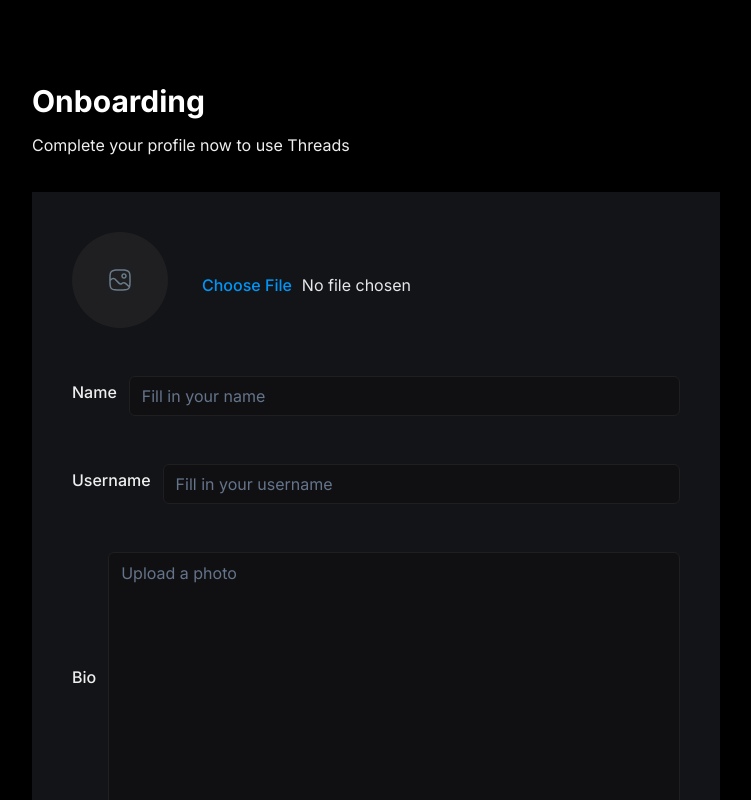
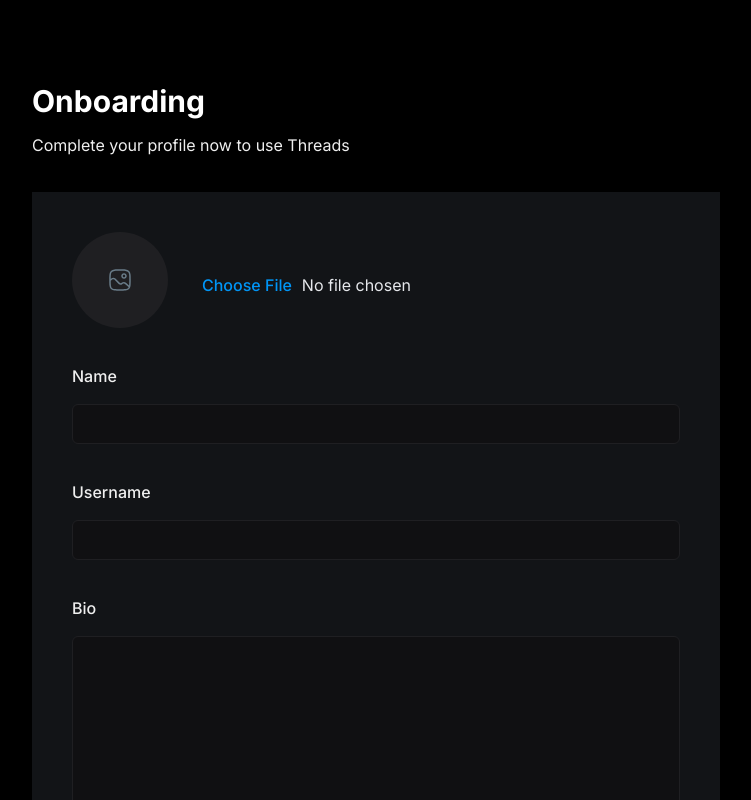
Before and after one commit to AdonisAgelis/threads-clone, a Next.js app: page /onboarding in a window 1280 px wide. Shown: the top 800 px of the page, without its empty margins (264-1015 px from the left). Built offline with nearby package versions, Linux system fonts and the light colour scheme; no server answers.

Commit message:
next.config changes

```diff
--- a/components/forms/AccountProfile.tsx
+++ b/components/forms/AccountProfile.tsx
@@ -6,11 +6,9 @@
 import {
   Form,
   FormControl,
-  FormDescription,
   FormField,
   FormItem,
   FormLabel,
-  FormMessage,
 } from "@/components/ui/form";
 import { Input } from "@/components/ui/input";
 import { Textarea } from "@/components/ui/textarea";
@@ -35,10 +33,10 @@
   const form = useForm({
     resolver: zodResolver(UserValidation),
     defaultValues: {
-      profile_photo: "",
-      name: "",
-      username: "",
-      bio: "",
+      profile_photo: user?.image || "",
+      name: user?.name || "",
+      username: user?.username || "",
+      bio: user?.bio || "",
     },
   });
 
@@ -90,7 +88,6 @@
                 <Input
                   type="file"
                   accept="image/*"
-                  placeholder="Upload a photo"
                   className="account-form_image-input"
                   onChange={e => handleImage(e, field.onChange)}
                 />
@@ -102,14 +99,13 @@
           control={form.control}
           name="name"
           render={({ field }) => (
-            <FormItem className="flex items-center gap-3 w-full">
+            <FormItem className="flex flex-col gap-3 w-full">
               <FormLabel className="text-base-semibold text-light-2">
                 Name
               </FormLabel>
-              <FormControl className="flex-1 text-base-semibold text-gray-200">
+              <FormControl>
                 <Input
                   type="text"
-                  placeholder="Fill in your name"
                   className="account-form_input no-focus"
                   {...field}
                 />
@@ -121,14 +117,13 @@
           control={form.control}
           name="username"
           render={({ field }) => (
-            <FormItem className="flex items-center gap-3 w-full">
+            <FormItem className="flex flex-col gap-3 w-full">
               <FormLabel className="text-base-semibold text-light-2">
                 Username
               </FormLabel>
-              <FormControl className="flex-1 text-base-semibold text-gray-200">
+              <FormControl>
                 <Input
                   type="text"
-                  placeholder="Fill in your username"
                   className="account-form_input no-focus"
                   {...field}
                 />
@@ -140,14 +135,13 @@
           control={form.control}
           name="bio"
           render={({ field }) => (
-            <FormItem className="flex items-center gap-3 w-full">
+            <FormItem className="flex flex-col gap-3 w-full">
               <FormLabel className="text-base-semibold text-light-2">
                 Bio
               </FormLabel>
-              <FormControl className="flex-1 text-base-semibold text-gray-200">
+              <FormControl>
                 <Textarea
                   rows={10}
-                  placeholder="Upload a photo"
                   className="account-form_input no-focus"
                   {...field}
                 />
--- a/next.config.js
+++ b/next.config.js
@@ -1,4 +1,32 @@
 /** @type {import('next').NextConfig} */
-const nextConfig = {}
+const nextConfig = {
+  experimental: {
+    serverActions: true,
+    serverComponentsExternalPackages: ["mongoose"],
+  },
+  images: {
+    remotePatterns: [
+      {
+        protocol: "https",
+        hostname: "img.clerk.com",
+      },
+      {
+        protocol: "https",
+        hostname: "images.clerk.dev",
+      },
+      {
+        protocol: "https",
+        hostname: "uploadthing.com",
+      },
+      {
+        protocol: "https",
+        hostname: "placehold.co",
+      },
+    ],
+    typescript: {
+      ignoreBuildErrors: true,
+    },
+  },
+};
 
-module.exports = nextConfig
+module.exports = nextConfig;
```
